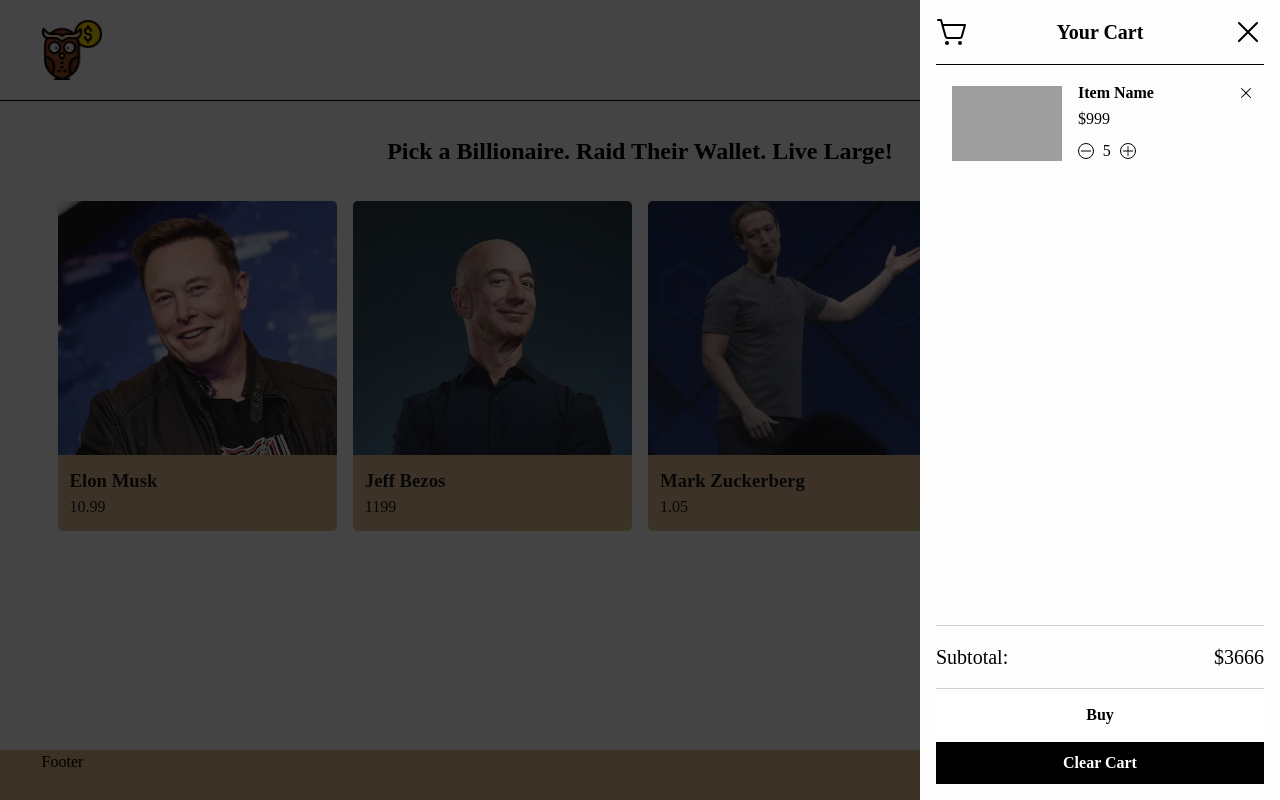
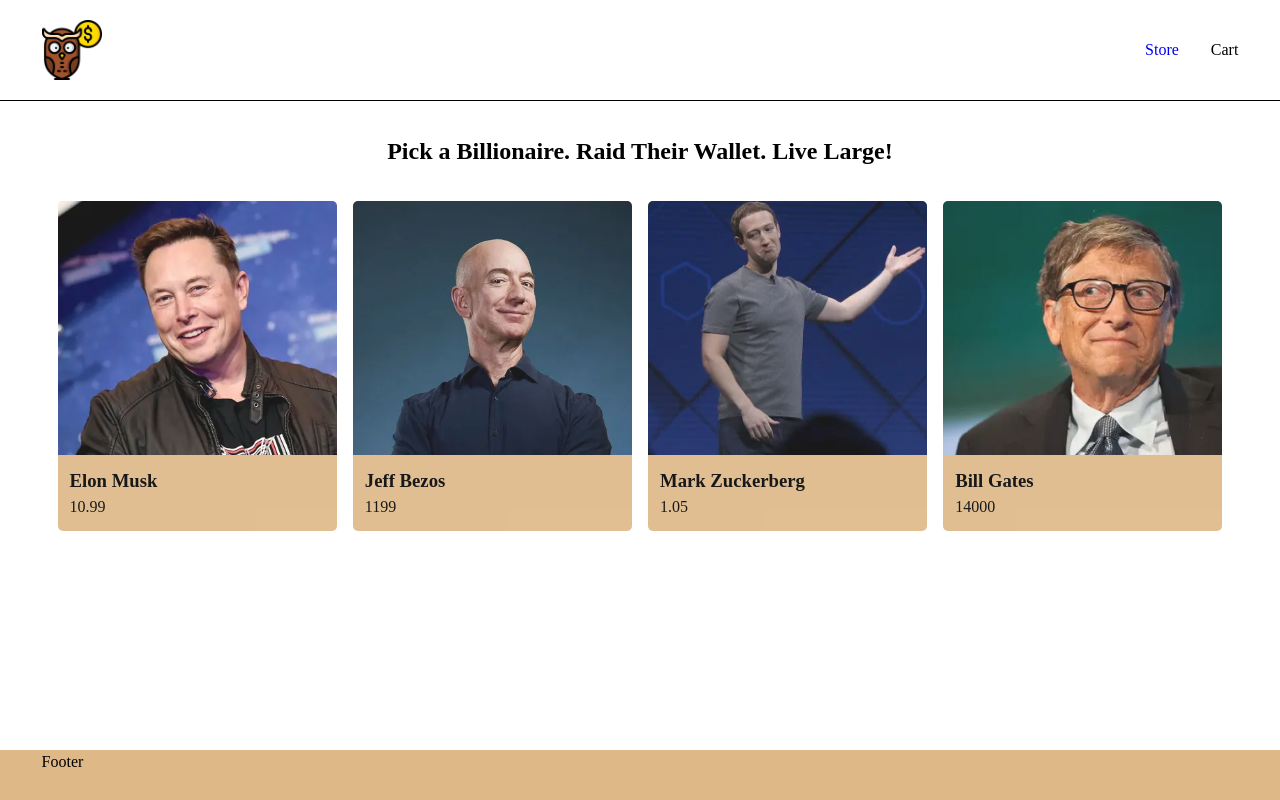
Before and after one commit to flnx/Billionaire-Cash-Splash, a React (Vite) app: page / in a window 1280 px wide. Built offline with nearby package versions, Linux system fonts and the light colour scheme; grey boxes are pictures that could not be loaded.

Commit message:
Reducer has "REMOVE" and cart can open/close + styles

```diff
--- a/src/App.tsx
+++ b/src/App.tsx
@@ -7,8 +7,8 @@
 
 function App() {
     return (
-        <div className="app">
-            <ShoppingContextProvider>
+        <ShoppingContextProvider>
+            <div className="app">
                 <BillionaireContextProvider>
                     <Navbar />
                     <Routes>
@@ -16,8 +16,8 @@
                     </Routes>
                     <Footer />
                 </BillionaireContextProvider>
-            </ShoppingContextProvider>
-        </div>
+            </div>
+        </ShoppingContextProvider>
     );
 }
 
--- a/src/components/Cart/Cart.module.scss
+++ b/src/components/Cart/Cart.module.scss
@@ -1,6 +1,6 @@
 .cart {
     padding: 1rem;
-    position: absolute;
+    position: fixed;
     right: 0;
     top: 0;
     background: #fdfdfd;
--- a/src/components/Cart/Cart.tsx
+++ b/src/components/Cart/Cart.tsx
@@ -1,31 +1,38 @@
 import { ShoppingCartSimple, X } from '@phosphor-icons/react';
+import { CartItem } from './CartItem';
 import styles from './Cart.module.scss';
-import { CartItem } from './CartItem';
+import { useCart } from 'src/context/ShoppingContext';
 
 export const Cart = () => {
-    return (
+    const { itemsInCart, subTotal, isOpen, closeCart } = useCart();
+
+    return isOpen ? (
         <>
             <aside className={styles.cart}>
                 <div className={styles.header}>
                     <ShoppingCartSimple size={32} />
                     <span>your cart</span>
-                    <X size={32} />
+                    <X size={32} onClick={closeCart} className="pointer" />
                 </div>
                 <section className={styles.items}>
-                    <CartItem />
+                    {itemsInCart.map((item) => (
+                        <CartItem {...item} key={item.id} />
+                    ))}
                 </section>
 
                 <div className={styles.checkout}>
                     <div className={styles.total}>
                         <span>Subtotal:</span>
-                        <span>$3666</span>
+                        <span>${subTotal.toFixed(2)}</span>
                     </div>
 
                     <button>Buy</button>
                     <button>Clear Cart</button>
                 </div>
             </aside>
-            <div className={styles.overlay} />
+            <div className={styles.overlay} onClick={closeCart} />
         </>
+    ) : (
+        <></>
     );
 };
--- a/src/components/Cart/CartItem.module.scss
+++ b/src/components/Cart/CartItem.module.scss
@@ -33,12 +33,14 @@
         .icon {
             border: 1px solid #000;
             border-radius: 50%;
+            cursor: pointer;
         }
     }
 }
 
 .close {
     position: absolute;
+    cursor: pointer;
     top: 20px;
     right: 10px;
     margin-left: auto;
--- a/src/components/Cart/CartItem.tsx
+++ b/src/components/Cart/CartItem.tsx
@@ -1,27 +1,49 @@
 import { Plus, Minus, X } from '@phosphor-icons/react';
 
 import styles from './CartItem.module.scss';
+import { useCart } from 'src/context/ShoppingContext';
 
-export const CartItem = () => {
+type CartItemProps = {
+    id: number;
+    name: string;
+    price: number;
+    imageUrls: string[];
+    qty: number;
+};
+
+export const CartItem = (item: CartItemProps) => {
+    const { increaseCartQty, decreaseCartQty, removeFromCart } = useCart();
+
+    const { id, name, price, imageUrls, qty } = item;
+
     return (
         <div className={styles.item}>
             <div className={styles.image}>
-                <img
-                    src="https://www.topgear.com/sites/default/files/2022/07/13.jpg"
-                    alt="productName"
-                />
+                <img src={imageUrls[0]} alt={name + id} />
             </div>
             <div className={styles.info}>
-                <p className={styles.name}>Item Name</p>
-                <p className={styles.price}>$999</p>
+                <p className={styles.name}>{name}</p>
+                <p className={styles.price}>${(price * qty).toFixed(0)}</p>
                 <div className={styles.qBar}>
-                    <Minus size={16} className={styles.icon} />
-                    <span>5</span>
-                    <Plus size={16} className={styles.icon} />
+                    <Minus
+                        size={16}
+                        className={styles.icon}
+                        onClick={() => decreaseCartQty(item)}
+                    />
+                    <span>{qty}</span>
+                    <Plus
+                        size={16}
+                        className={styles.icon}
+                        onClick={() => increaseCartQty(item)}
+                    />
                 </div>
             </div>
 
-            <X size={16} className={styles.close} />
+            <X
+                size={16}
+                className={styles.close}
+                onClick={() => removeFromCart(item)}
+            />
         </div>
     );
 };
--- a/src/components/Navbar/Navbar.tsx
+++ b/src/components/Navbar/Navbar.tsx
@@ -2,9 +2,11 @@
 import { Container } from '../Container/Container';
 import styles from './Navbar.module.scss';
 import logo from 'src/assets/logo/owl.png';
+import { useCart } from 'src/context/ShoppingContext';
 
 export const Navbar = () => {
-    console.log(logo)
+    const { openCart } = useCart();
+
     return (
         <header className={styles.header}>
             <Container>
@@ -21,7 +23,7 @@
                     </div>
                     <nav>
                         <Link to="/store">Store</Link>
-                        <div>Cart</div>
+                        <div onClick={openCart}>Cart</div>
                     </nav>
                 </div>
             </Container>
--- a/src/context/ShoppingContext.tsx
+++ b/src/context/ShoppingContext.tsx
@@ -1,4 +1,4 @@
-import { createContext, useReducer } from 'react';
+import { createContext, useReducer, useState } from 'react';
 import { shoppingCartReducer, StateType, CartItemType } from 'src/utils/ShoppingCartReducer';
 import { useContext } from 'react';
 import { Cart } from 'src/components/Cart/Cart';
@@ -12,14 +12,22 @@
     increaseCartQty: (item: CartItemType) => void;
     decreaseCartQty: (item: CartItemType) => void;
     getItemQty: (id: number) => number;
-    getCartItems: () => CartItemType[];
-    // removeCartItem: () => void;
+    openCart: () => void;
+    closeCart: () => void;
+    removeFromCart: (item: CartItemType) => void;
+    isOpen: boolean;
+    subTotal: number;
+    itemsInCart: CartItemType[];
 };
 
 const ShoppingContext = createContext<ShoppingContextType | undefined>(undefined);
 
 export const ShoppingContextProvider = ({ children }: ShoppingCardProps) => {
     const [state, dispatch] = useReducer(shoppingCartReducer, { cart: [] });
+    const [isOpen, setIsOpen] = useState(false);
+
+    const openCart = () => setIsOpen(true);
+    const closeCart = () => setIsOpen(false);
 
     const increaseCartQty = (item: CartItemType) => {
         dispatch({
@@ -35,10 +43,11 @@
         });
     };
 
-    const getCartItems = () => {
-        const items = state.cart.filter(i => i.qty > 0);
-
-        return items;
+    const removeFromCart = (item: CartItemType) => {
+        dispatch({
+            type: 'REMOVE',
+            payload: item,
+        })
     }
 
     const getItemQty = (id: number): number => {
@@ -47,6 +56,8 @@
         return item?.qty ?? 0;
     };
 
+    const subTotal = state.cart.reduce((sum, item) => sum += item.price, 0);
+    const itemsInCart = state.cart.filter(i => i.qty > 0);
     // const removeCartItem = () => {};
 
     return (
@@ -56,7 +67,12 @@
                 state,
                 getItemQty,
                 decreaseCartQty,
-                getCartItems,
+                itemsInCart,
+                subTotal,
+                openCart,
+                closeCart,
+                removeFromCart,
+                isOpen,
             }}
         >
             {children}
--- a/src/main.tsx
+++ b/src/main.tsx
@@ -3,6 +3,7 @@
 import App from './App.tsx';
 
 import './styles/reset.scss';
+import './styles/utils.scss';
 import { BrowserRouter } from 'react-router-dom';
 
 ReactDOM.createRoot(document.getElementById('root')!).render(
--- a/src/styles/utils.scss
+++ b/src/styles/utils.scss
@@ -0,0 +1,3 @@
+.pointer {
+    cursor: pointer;
+}
--- a/src/utils/ShoppingCartReducer.ts
+++ b/src/utils/ShoppingCartReducer.ts
@@ -1,4 +1,4 @@
-type ActionType = 'INCREASE' | 'DECREASE' | 'QUANTITY' | 'REMOVE';
+type ActionType = 'INCREASE' | 'DECREASE' | 'REMOVE';
 
 export type CartItemType = {
     id: number;
@@ -70,6 +70,20 @@
             return state;
         }
 
+        case 'REMOVE': {
+            if (!action.payload) {
+                throw new Error('action.payload is missing in INCREASE section');
+            }
+
+            const { id } = action.payload;
+            const updatedCart = state.cart.filter((i) => i.id !== id);
+
+            return {
+                ...state,
+                cart: updatedCart,
+            };
+        }
+
         default:
             return state;
     }
```
